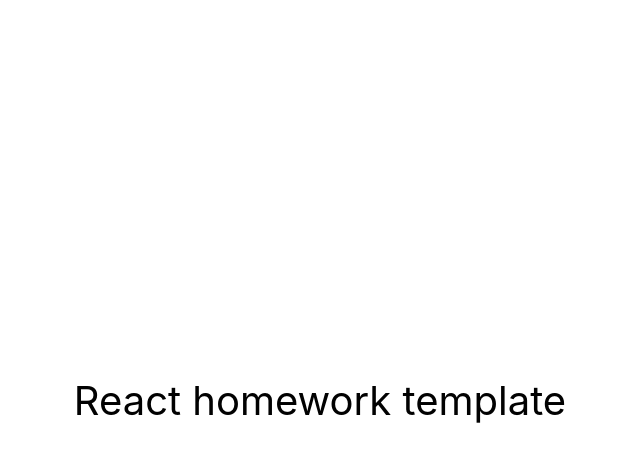
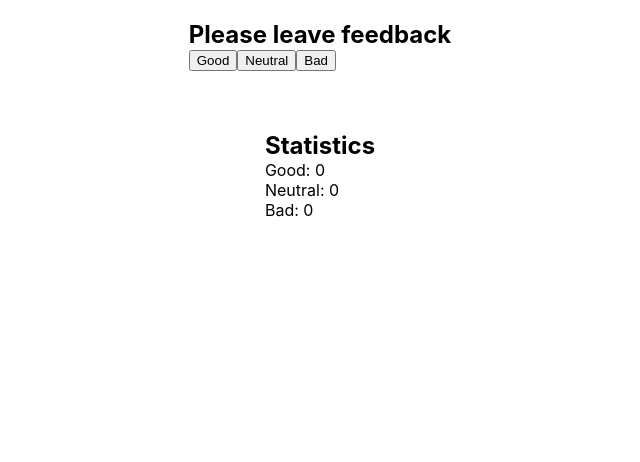
Before and after one commit to ChristinaFrantsova/goit-react-hw-04-feedback, a React (Create React App) app: page / in a window 1280 px wide. Shown: the top 462 px of the page, without its empty margins (320-960 px from the left). Built offline with nearby package versions, Linux system fonts and the light colour scheme.

Commit message:
Task-1 (step-1)

```diff
--- a/package.json
+++ b/package.json
@@ -7,6 +7,7 @@
     "@testing-library/jest-dom": "^5.16.3",
     "@testing-library/react": "^12.1.4",
     "@testing-library/user-event": "^13.5.0",
+    "prop-types": "^15.8.1",
     "react": "^18.1.0",
     "react-dom": "^18.1.0",
     "react-scripts": "5.0.1",
--- a/src/components/App.jsx
+++ b/src/components/App.jsx
@@ -1,16 +1,61 @@
-export const App = () => {
+import { Component } from 'react';
+// import PropTypes from 'prop-types';
+
+export class App extends Component {
+  state = {
+    good: 0,
+    neutral: 0,
+    bad: 0,
+  };
+
+  // onGoodClick = () => {
+  //   this.setState(prevState => ({ good: prevState.good + 1 }));
+  // };
+  // onNeutralClick = () => {
+  //   this.setState(prevState => ({ neutral: prevState.neutral + 1 }));
+  // };
+  // onBadClick = () => {
+  //   this.setState(prevState => ({ bad: prevState.bad + 1 }));
+  // };
+
+  onButtonClick = evt => {
+    const buttonName = evt.target.name;
+    this.setState(prevState => ({ [buttonName]: prevState[buttonName] + 1 }));
+  };
+
+  render() {
+    const { good, neutral, bad } = this.state;
+
     return (
+      <div className="container">
+        <section>
+          <h2>Please leave feedback</h2>
+          <div>
+            <button type="button" name="good" onClick={this.onButtonClick}>
+              Good
+            </button>
+            <button type="button" name="neutral" onClick={this.onButtonClick}>
+              Neutral
+            </button>
+            <button type="button" name="bad" onClick={this.onButtonClick}>
+              Bad
+            </button>
+          </div>
+        </section>
+        <section>
+          <h2>Statistics</h2>
           <div
             style={{
-        height: '100vh',
               display: 'flex',
-        justifyContent: 'center',
-        alignItems: 'center',
-        fontSize: 40,
-        color: '#010101'
+              flexDirection: 'column',
             }}
           >
-      React homework template
+            <span>Good: {good}</span>
+            <span>Neutral: {neutral}</span>
+            <span>Bad: {bad}</span>
+          </div>
+        </section>
       </div>
     );
-};
+  }
+}
--- a/src/index.css
+++ b/src/index.css
@@ -13,3 +13,36 @@ code {
   font-family: source-code-pro, Menlo, Monaco, Consolas, 'Courier New',
     monospace;
 }
+
+h1,
+h2,
+h3,
+h5,
+h6,
+p {
+  margin-top: 0;
+  margin-bottom: 0;
+}
+
+ol,
+ul {
+  margin: 0;
+  padding-left: 0;
+  list-style: none;
+}
+
+img {
+  display: block;
+  max-width: 100%;
+  height: auto;
+}
+
+.container {
+  padding: 20px;
+  height: 100%;
+  display: flex;
+  flex-direction: column;
+  gap: 60px;
+  justify-content: center;
+  align-items: center;
+}
```
Also changed, not shown: 1 other file (tests, documents, lock files or other folders). Lines whose indentation alone changed are shown as unchanged.
